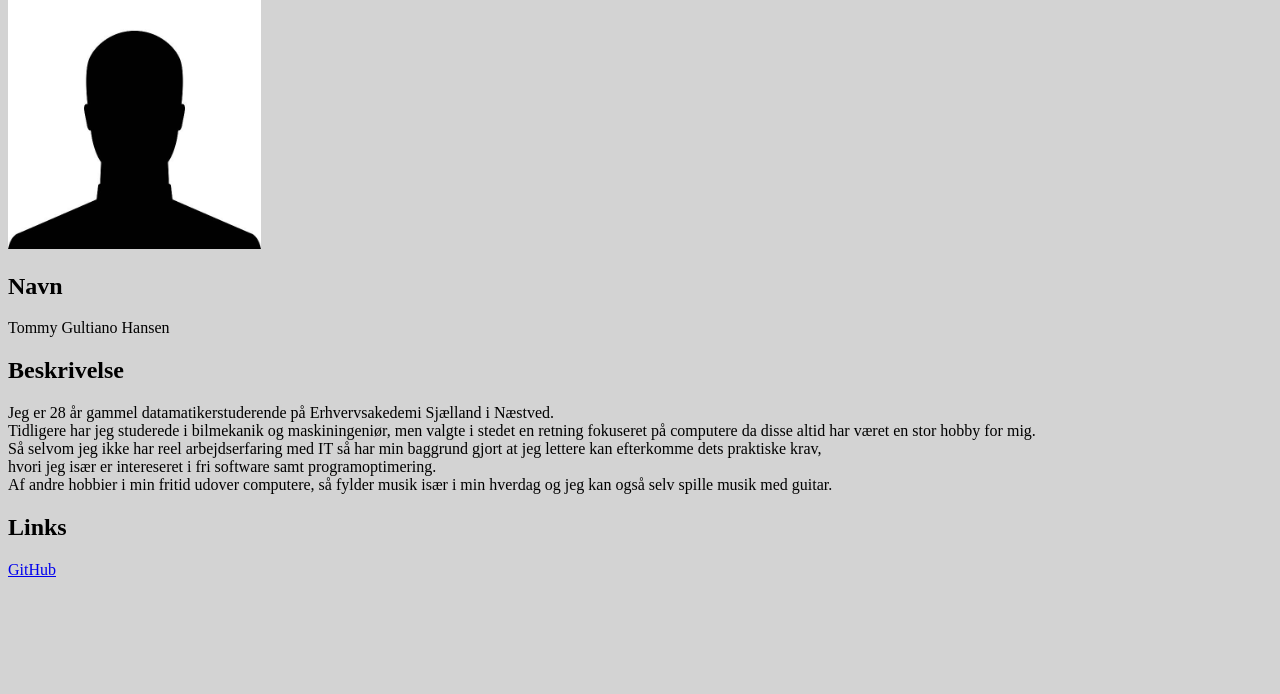
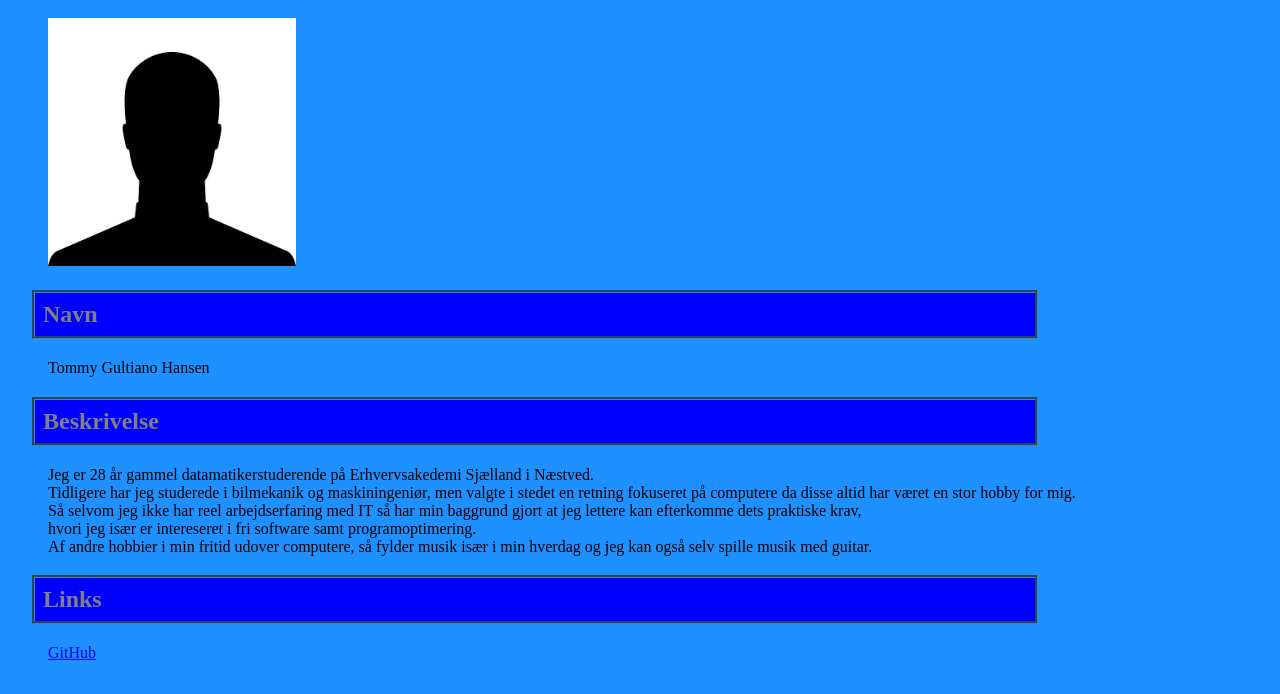
Before and after one commit to EWCMF/Website, a plain HTML site: page index.html in a window 1280 px wide. Shown: the part 110-804 px from the top of the page. Drawn offline with Linux system fonts and the light colour scheme.

Commit message:
More styling

```diff
--- a/style.css
+++ b/style.css
@@ -1,3 +1,20 @@
 body {
-    background-color: lightgray;
+    background-color: DodgerBlue;
+    margin-left: 32px;
+    margin-bottom: 32px;
 }
+
+h1, h2 {
+    background-color: Blue;
+    width: 80%;
+    padding-top: 8px;
+    padding-bottom: 8px;
+    padding-left: 8px;
+    border-style: groove;
+    border-color: SteelBlue;
+    color: gray;
+}
+
+p, img, a {
+    padding-left: 16px;
+}
```
